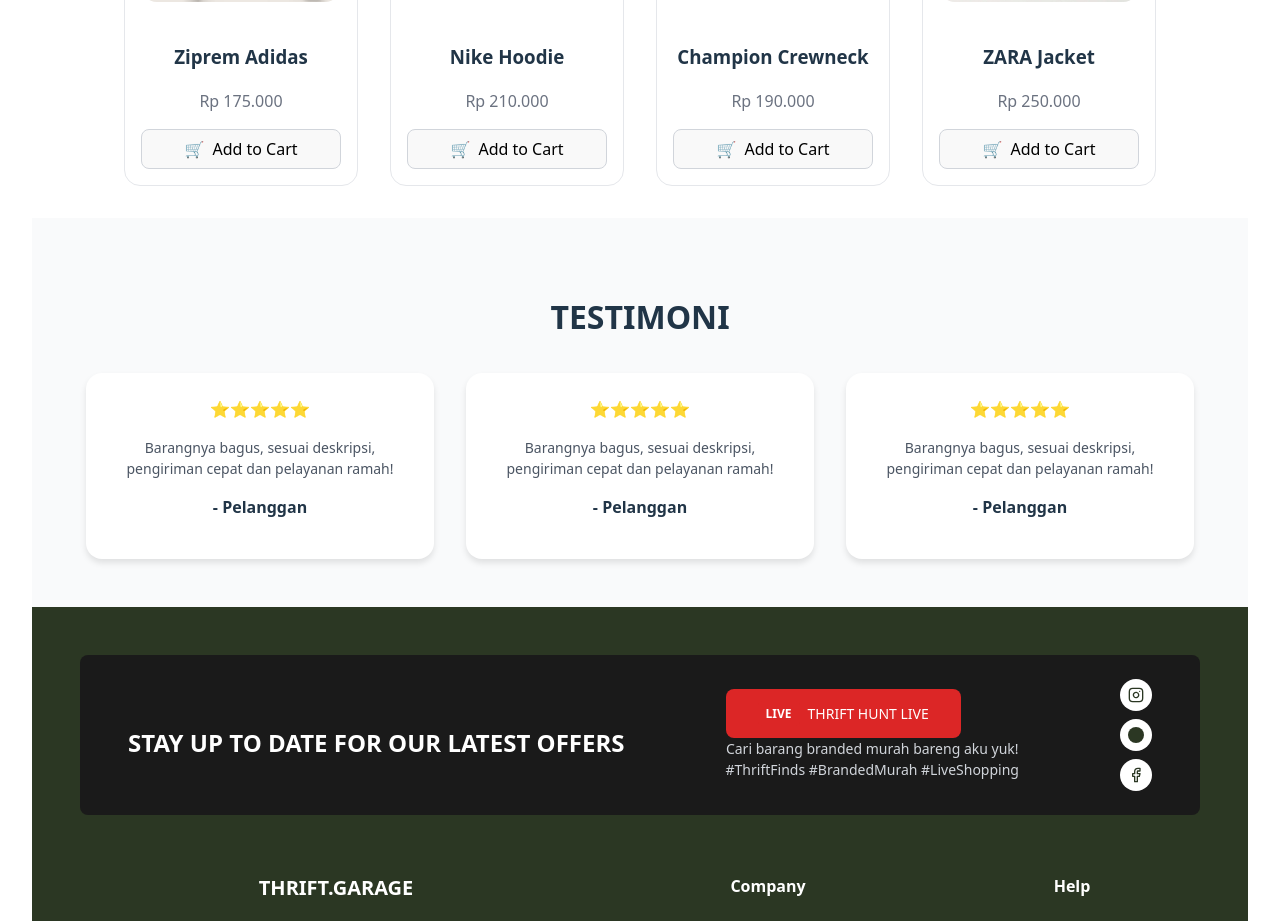
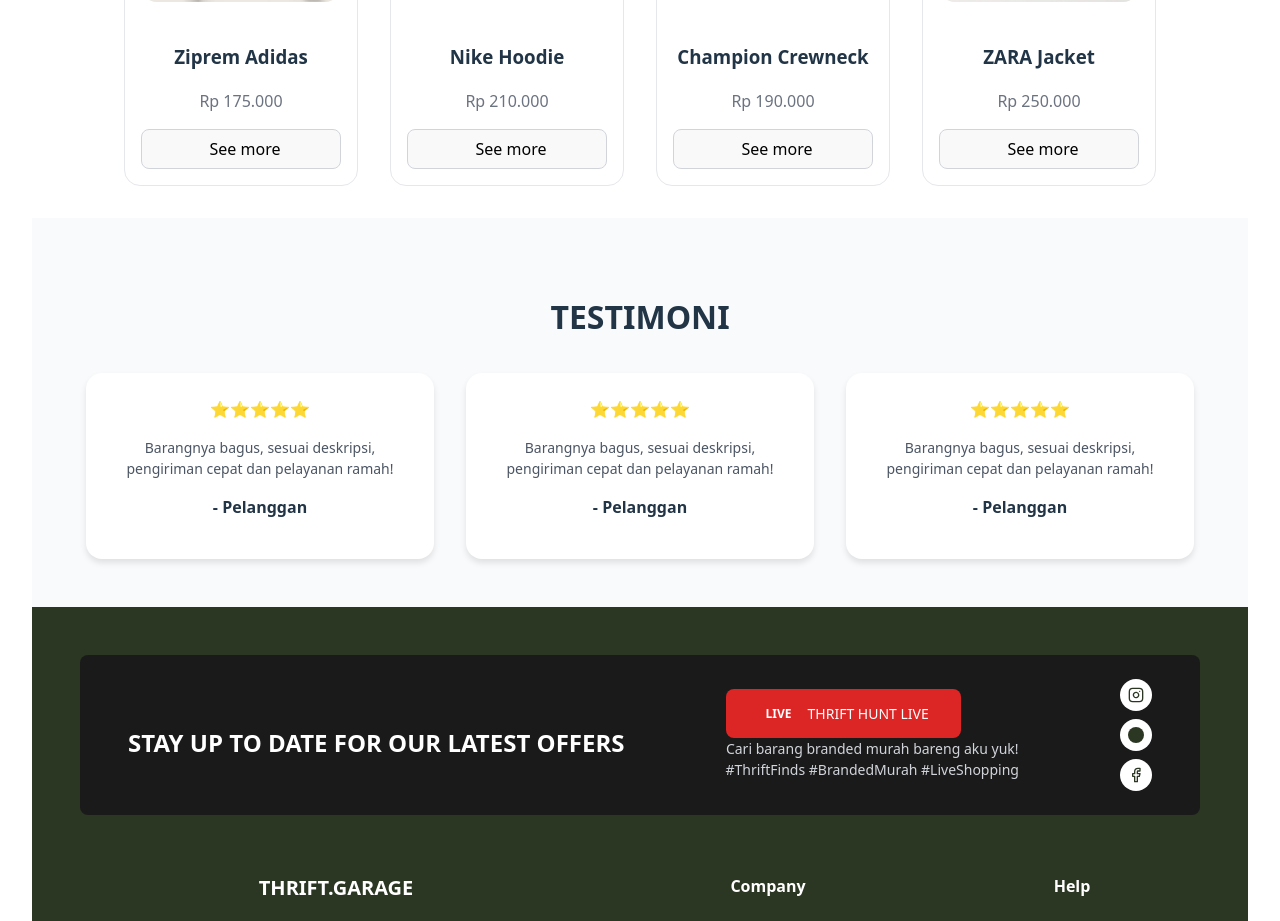
Before and after one commit to oktapianir/THRIFT_GARAGE, a React (Vite) app in the folder Client/: page / in a window 1280 px wide. Shown: the part 1680-2601 px from the top of the page. Built offline with nearby package versions, Linux system fonts and the light colour scheme.

Commit message:
change wording for button cart to see more

```diff
--- a/Client/src/pages/Home.jsx
+++ b/Client/src/pages/Home.jsx
@@ -446,7 +446,7 @@
                     borderRadius: "0.5rem",
                   }}
                 >
-                  <span>🛒</span> Add to Cart
+                  <span></span> See more
                 </button>
               </div>
             </div>
```
